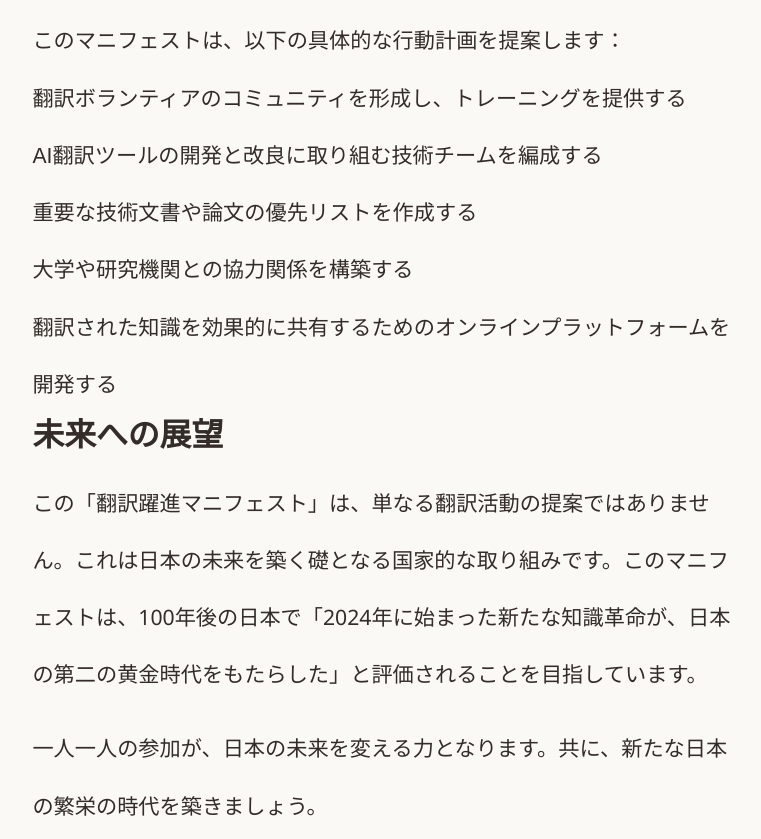
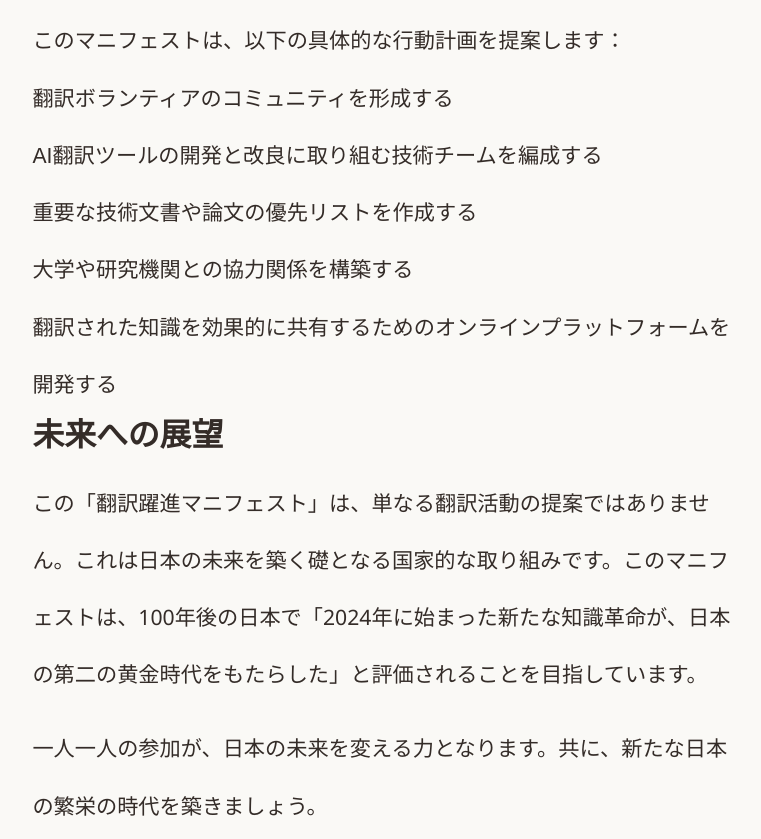
Before and after one commit to yakushin-manifesto/yakushin-manifesto-site, an Astro site: page /ja/manifesto in a window 1280 px wide. Shown: the part 3031-3870 px from the top of the page, without its empty margins (250-1011 px from the left). Built offline with nearby package versions, Linux system fonts and the light colour scheme; Astro itself is replaced by a stand-in of ours.

```diff
--- a/src/pages/ja/manifesto.mdx
+++ b/src/pages/ja/manifesto.mdx
@@ -68,7 +68,7 @@
 
 このマニフェストは、以下の具体的な行動計画を提案します：
 
-1. 翻訳ボランティアのコミュニティを形成し、トレーニングを提供する
+1. 翻訳ボランティアのコミュニティを形成する
 2. AI翻訳ツールの開発と改良に取り組む技術チームを編成する
 3. 重要な技術文書や論文の優先リストを作成する
 4. 大学や研究機関との協力関係を構築する
```
Also changed, not shown: 1 other file.
